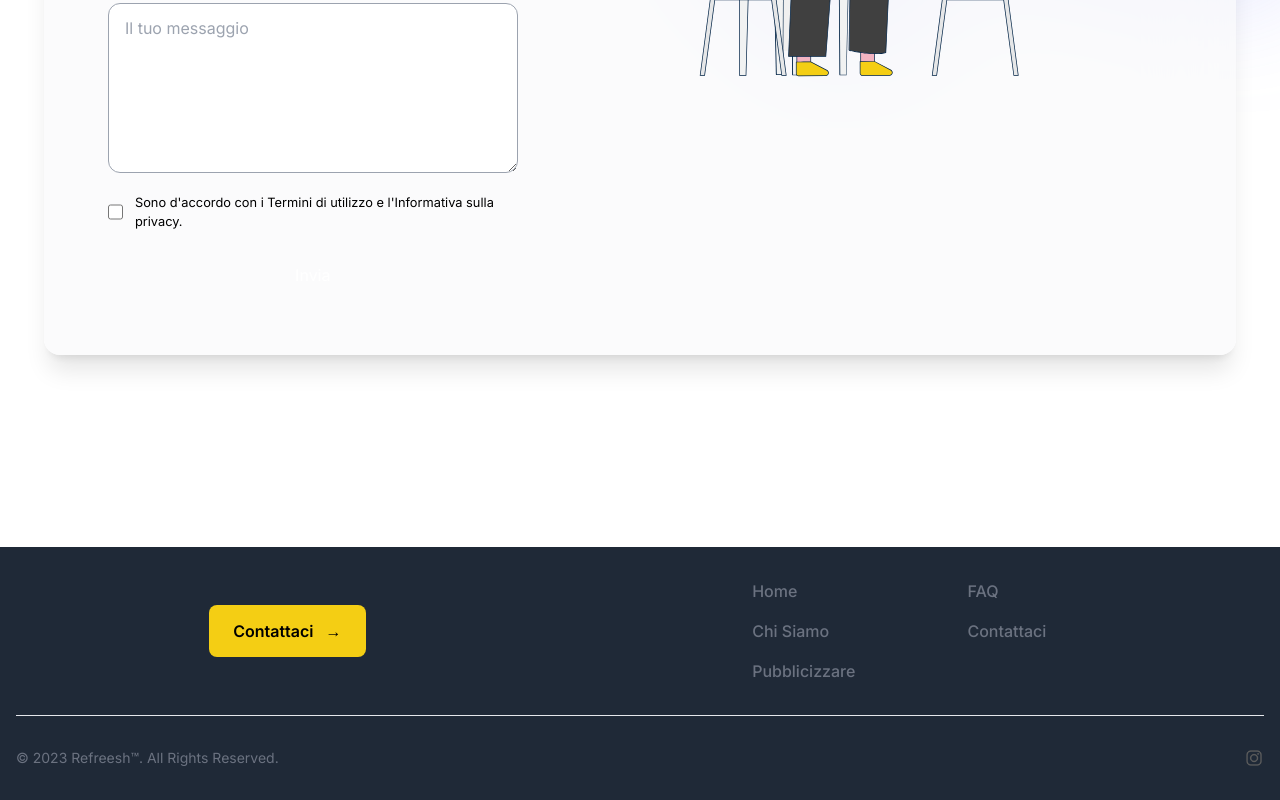
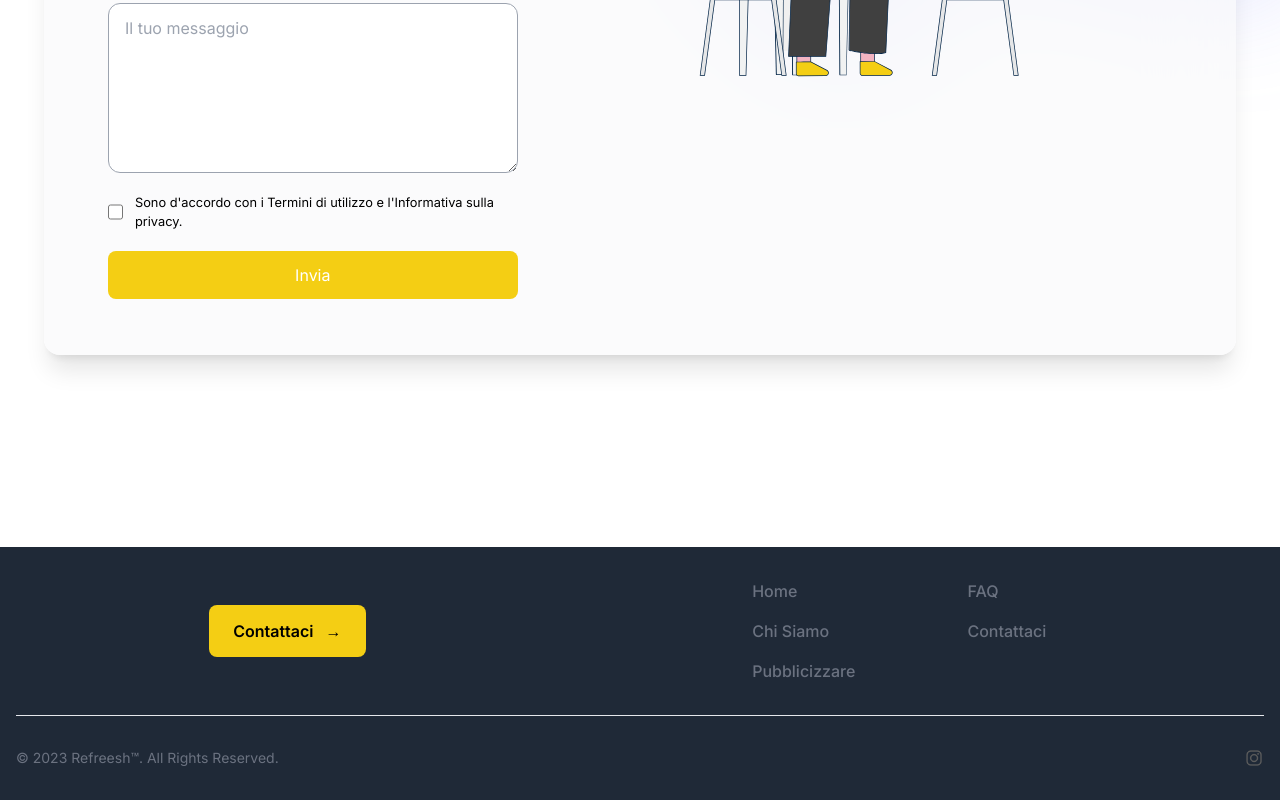
Before and after one commit to federr532/Refreesh, a Next.js app: page /contattaci in a window 1280 px wide. Shown: the part 851-1651 px from the top of the page. Built offline with nearby package versions, Linux system fonts and the light colour scheme.

Commit message:
changed button color

```diff
--- a/src/components/Form.tsx
+++ b/src/components/Form.tsx
@@ -44,10 +44,10 @@ export default function Form({host}: {host : string | null}) {
             <textarea name="Messaggio" required id="message" className="rounded-xl border border-gray-400 px-4 py-3 text-black" placeholder="Il tuo messaggio" rows={6} maxLength={700} />
         </div>
         <div className="flex gap-3 items-center">
-            <input required id="checkbox" type="checkbox" value="" className="w-4 h-4 text-c-blue bg-indigo-100 border-c-blue rounded-xl focus:ring-c-blue focus:ring-2" />
+            <input required id="checkbox" type="checkbox" value="" className="w-4 h-4 text-c-yellow bg-indigo-100 border-c-yellow rounded-xl focus:ring-c-yellow focus:ring-2" />
             <label htmlFor="checkbox" className="text-[.8rem]">Sono d&apos;accordo con i Termini di utilizzo e l&apos;Informativa sulla privacy.</label>
         </div>
-        <button className="bg-c-blue hover:bg-cyan-600 text-white duration-300 py-3 rounded-lg" >Invia</button>
+        <button className="bg-c-yellow hover:bg-yellow-500 text-white duration-300 py-3 rounded-lg" >Invia</button>
         {submitted && <p className="text-green-500">Messaggio inviato!</p>}
     </div>
     <div className="flex items-center justify-center flex-col gap-2 w-full">
```
